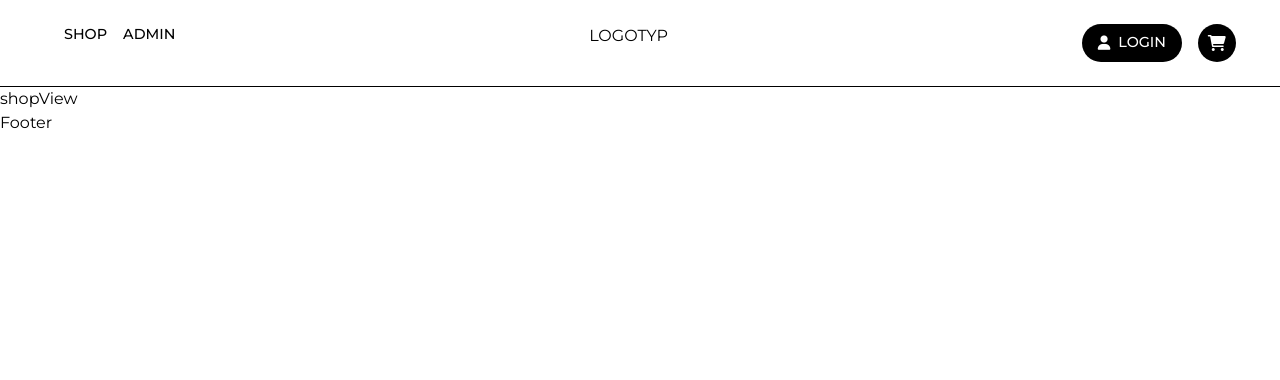
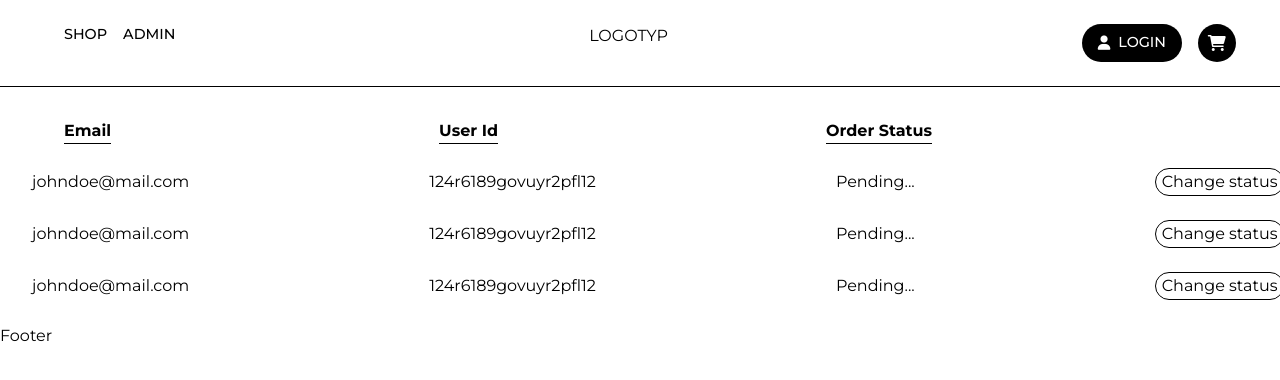
Before and after one commit to Fredrik-Nystrand/grupp-b-ecom, a React (Create React App) app in the folder Frontend/ecom/: page / in a window 1280 px wide. Shown: the top 380 px of the page. Built offline with nearby package versions, Linux system fonts and the light colour scheme.

Commit message:
Admin view and list for administering user orders

```diff
--- a/Frontend/ecom/src/App.css
+++ b/Frontend/ecom/src/App.css
@@ -114,7 +114,7 @@ body {
 
 .btn {
     border: transparent;
-    color: block;
+    color: black;
     background-color: transparent;
     padding: 0.5rem 1rem;
     border-radius: 100vh;
@@ -176,3 +176,36 @@ body {
     font-size: 1rem;
     color: white;
 }
+
+/* Admin */
+.admin-container {
+    display: flex;
+    flex-direction: row;
+    justify-content: flex-start;
+    gap: 20.5em;
+    margin-top: 2rem;
+}
+.admin-container h4 {
+    border-bottom: 1px solid black;
+}
+.admin-list-container {
+    display: flex;
+    justify-content: flex-start;
+    align-items: center;
+    margin: 1.5em -4.5em;
+    gap: 15em;
+}
+
+.admin-list-container li {
+    list-style: none;
+}
+.admin-btn {
+    border: 1px solid black;
+    background-color: transparent;
+    color: black;
+    border-radius: 100vh;
+    cursor: pointer;
+}
+.admin-btn:hover {
+    background-color: #e8e8e8;
+}
--- a/Frontend/ecom/src/App.jsx
+++ b/Frontend/ecom/src/App.jsx
@@ -3,6 +3,7 @@ import { BrowserRouter, Routes, Route } from 'react-router-dom';
 import ShopView from './views/ShopView';
 import Navbar from './components/Navbar';
 import Footer from './components/Footer';
+import AdminView from './views/AdminView';
 
 
 function App() {
@@ -10,7 +11,7 @@ function App() {
     <div className="App">
       <BrowserRouter>
         <Navbar />
-        <ShopView />
+          <AdminView />
         <Footer />
       </BrowserRouter>
     </div>
--- /dev/null
+++ b/Frontend/ecom/src/components/admin/AdminUserList.jsx
@@ -0,0 +1,14 @@
+import React from 'react'
+
+const AdminUserList = () => {
+  return (
+    <div className='admin-list-container'>
+      <li>johndoe@mail.com</li>
+      <li>124r6189govuyr2pfl12</li>
+      <li>Pending...</li>
+      <button className='admin-btn'>Change status</button>
+    </div>
+  )
+}
+
+export default AdminUserList
--- /dev/null
+++ b/Frontend/ecom/src/views/AdminView.jsx
@@ -0,0 +1,23 @@
+import React from 'react'
+import AdminUserList from '../components/admin/AdminUserList'
+
+const Admin = () => {
+  return (
+    <div className='container'>
+      <div className='admin-container'>
+        <h4>Email</h4>
+        <h4>User Id</h4>
+        <h4>Order Status</h4>
+      </div>
+      <ul>
+        <AdminUserList />
+        <AdminUserList />
+        <AdminUserList />
+      </ul>
+
+
+    </div>
+  )
+}
+
+export default Admin
```
